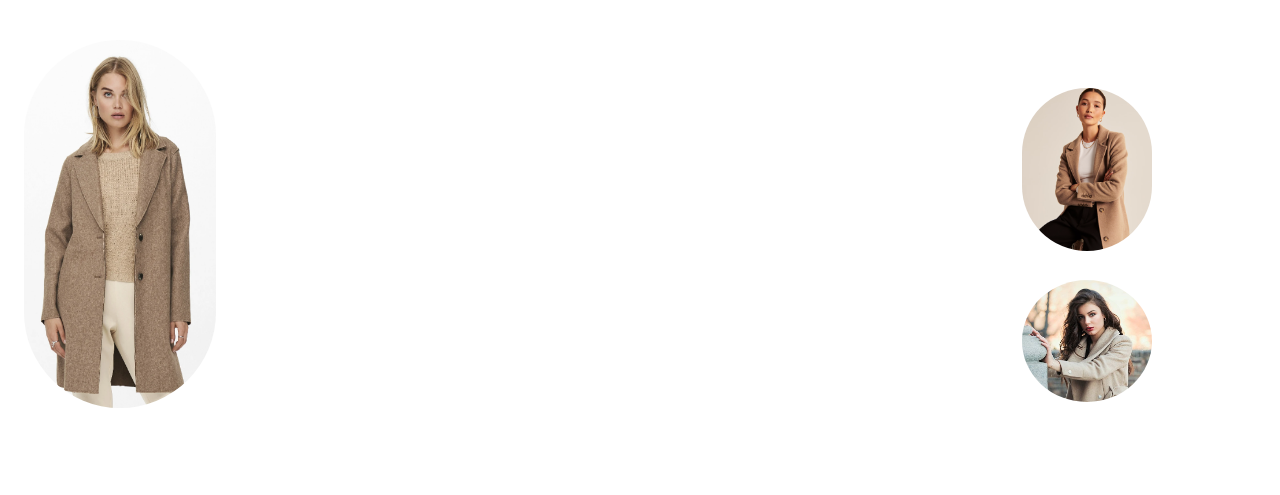
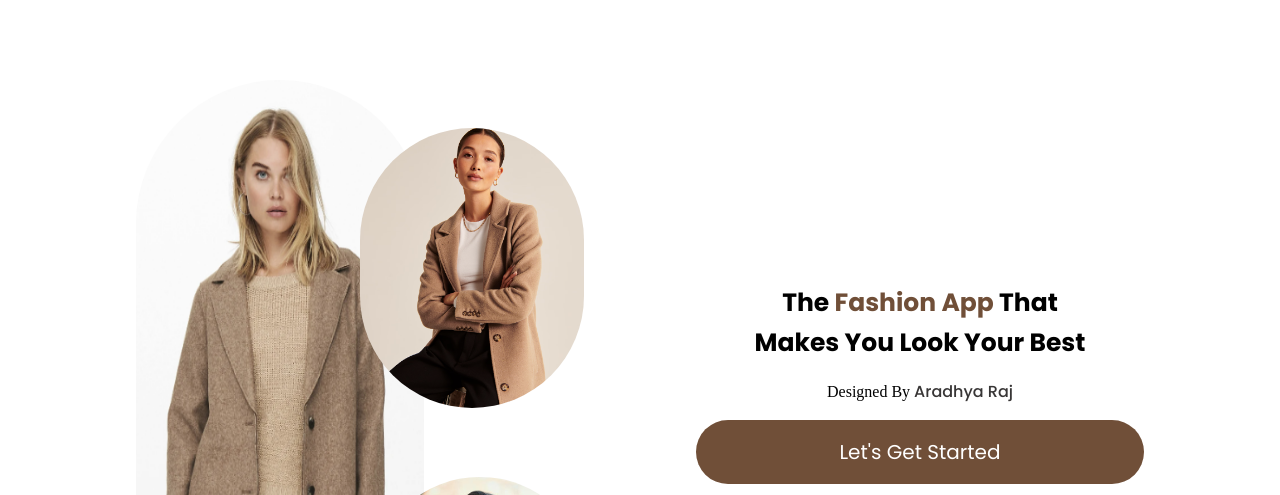
Before and after one commit to pankaj25kumar/The-Fashion-App, a plain HTML site: page index.html in a window 1280 px wide. Shown: the top 495 px of the page. Drawn offline with Linux system fonts and the light colour scheme.

Commit message:
landscape mode is added

```diff
--- a/index.css
+++ b/index.css
@@ -11,43 +11,46 @@
   user-select: none;
 }
 body{
-    height: 100vh;
-    width: 100vw;
+    height: 100%;
+    width: 100%;
+}
+
+/* --------------------------------------------For Mobile Devices--------------------------------------- */
+
+@media (orientation:portrait) {
+    #hero{
+        width: 100%;
+        height: 60vh;
+        position: relative;
+        display: flex;
+        align-items: center;
+    }
+    footer{
+        width: 100%;
+        height: 40vh;
+        display: flex;
+        flex-direction: column;
+        justify-content: center;
+        align-items: center;
+        gap: 1em;
     }
     #img1{
-    width: 12rem;
-    height: 23rem;
-    margin: 5rem 1rem 6rem 1.5rem;
+        width: 12em;
+        height: 23em;
+        margin: 2em 0 0 3em;
         border-radius: 200px;
     }
     #img2{
-    width: 130px;
+        width: 8em;
         border-radius: 180px;
-    position: absolute;
-    top:8rem;
+        position: relative;
+        margin: 0 0 2em 2em;
         right: 10%;
     }
     #img3{
         width: 130px;
         border-radius: 50%;
-    position: absolute;
-    right: 10%;
-    top: 20rem;
-}
-#hero{
-    min-width: 400px;
-    margin-top: -40px;
         position: relative;
-}
-footer{
-    margin-top: -40px;
-    display: flex;
-    flex-direction: column;
-    justify-content: center;
-    align-items: center;
-    gap: 1.5rem;
-    height: 40%;
-
     }
     #mainText{
         text-align: center;
@@ -80,3 +83,92 @@ footer{
         font-family: "Poppins", sans-serif;
         font-weight: 500;
     }
+
+}
+
+/* ..........................For Tablet Devices............................... */
+
+
+/* ..........................For Desktop and Laptop............................ */
+
+@media (orientation:landscape) {
+    .main{
+        display: flex;
+        margin: 0 5em;
+    }
+    .hero-container{
+        width: 50%;
+        height: 100vh;
+        display: flex;
+        justify-content: center;
+        align-items: center;
+        /* background-color: aquamarine; */
+    }
+    #hero{
+        width: 80%;
+        height: 80%;
+        /* background-color: burlywood; */
+        position: relative;
+    }
+    #login-details{
+        width: 50%;
+        height: 100vh;
+        display: flex;
+        flex-direction: column;
+        justify-content: center;
+        align-items: center;
+        gap: 1em;
+        /* background-color: steelblue; */
+    }
+    #img1{
+        width: 18em;
+        height: 100%;
+        border-radius: 200px;
+        position: absolute;
+    }
+    #img2{
+        width: 14em;
+        border-radius: 180px;
+        position: absolute;
+        top: 3em;
+        right: 0;
+    }
+    #img3{
+        width: 13em;
+        border-radius: 50%;
+        position: absolute;
+        bottom: 3em;
+        right: 0;
+    }
+    #mainText{
+        text-align: center;
+        font-size: 25px;
+        line-height: 40px;
+        font-family: "Poppins", sans-serif;
+    }
+    .brownText{
+        color: #704f38;
+    }
+    #homeBtn{
+        background-color: #704f38;
+        width: 80%;
+        height: 4rem;
+        border-radius: 50px;
+        color: #fff;
+        font-size: 20px;
+        text-decoration: none;
+        font-family: "Poppins", sans-serif;
+        text-align: center;
+        padding-top: 17px;
+        text-decoration: none;
+    }
+    #signin{
+        text-decoration: none;
+        color: #704f38;
+    }
+    #name{
+        color: #383636;
+        font-family: "Poppins", sans-serif;
+        font-weight: 500;
+    }
+}
--- a/index.html
+++ b/index.html
@@ -10,18 +10,20 @@
     </style>
 </head>
 <body>
+    <div class="main">
+        <div class="hero-container">
             <div id="hero">
                 <img src="./assets/img1.png" id="img1"/>
                 <img src="./assets/img2.png" id="img2"/>
                 <img src="./assets/img3.jpg" id="img3"/>
             </div>
-
-    <footer>
+        </div>
+        <div id="login-details">
             <h1 id="mainText">The <span class="brownText">Fashion App</span> That<br>Makes You Look Your Best</h1>
             <p>Designed By <span id="name">Aradhya Raj</span></p>
             <a href="./login.html" id="homeBtn">Let's Get Started</a>
             <p>Already have an account? <a href="./login.html" id="signin">Sign In</a></p>
-    </footer>
-
+        </div>
+    </div>
 </body>
 </html>
```
Lines whose indentation alone changed are shown as unchanged.
